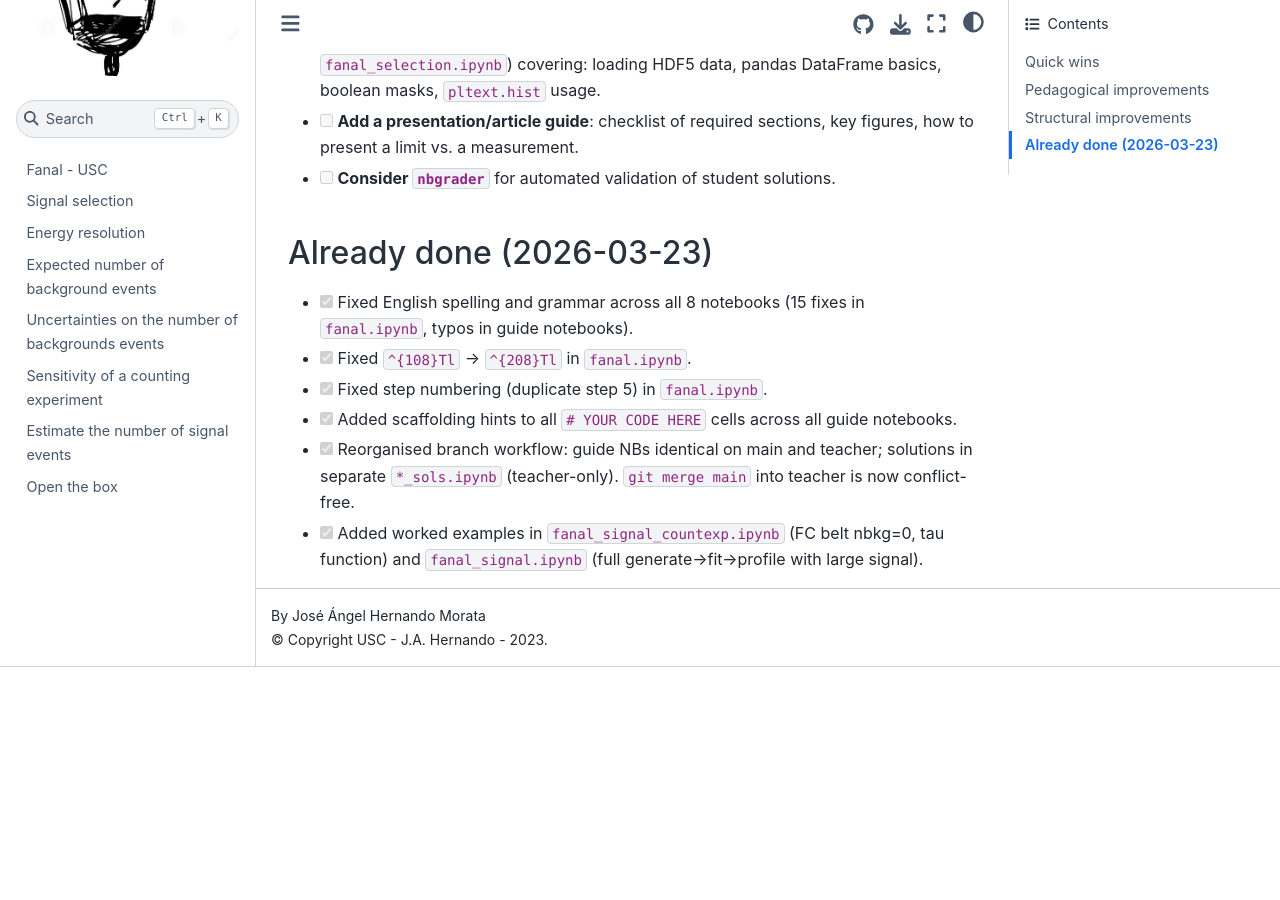
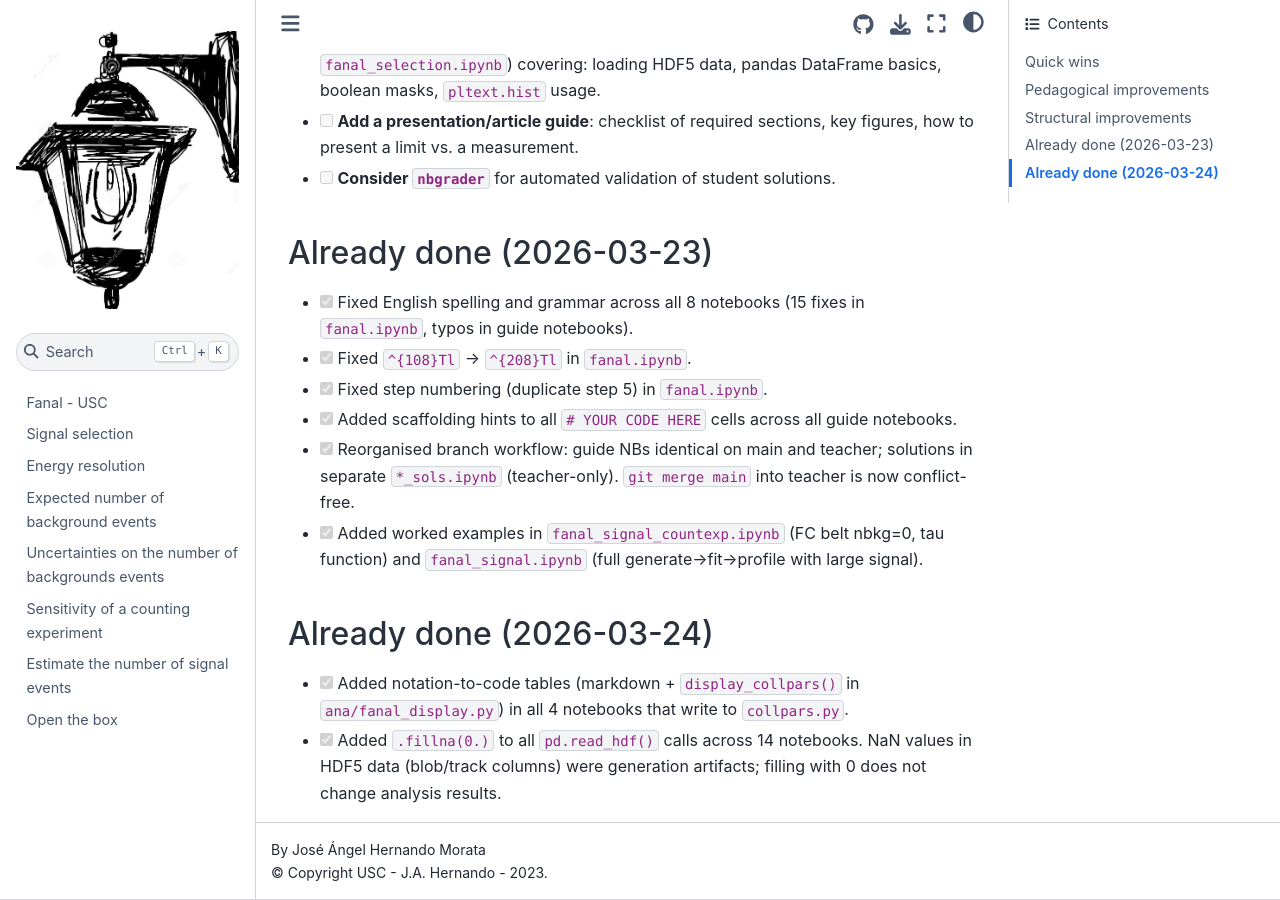
Before and after one commit to jahernando/USC-Fanal-v2, a Jupyter Book: the page built from FANAL_IMPROVEMENTS.md, in a window 1280 px wide and 900 px high, scrolled down 1034 px. Built offline with Jupyter Book 1.0.4 settings and Sphinx 7.4.7 and the Sphinx Book theme 1.1.4, drawn with Linux system fonts in a browser that asks for light colours; pages that are not in the unit, such as notebooks, are missing from menus; before the commit the page ends 1701 px from its top, so only the background shows below that.

Commit message:
docs: update FANAL_IMPROVEMENTS.md with 2026-03-24 completed tasks
Co-Authored-By: Claude Opus 4.6 (1M context) <noreply@anthropic.com>

```diff
--- a/FANAL_IMPROVEMENTS.md
+++ b/FANAL_IMPROVEMENTS.md
@@ -30,3 +30,8 @@ Review of the student-facing notebooks (main branch) with proposed improvements.
 - [x] Added scaffolding hints to all `# YOUR CODE HERE` cells across all guide notebooks.
 - [x] Reorganised branch workflow: guide NBs identical on main and teacher; solutions in separate `*_sols.ipynb` (teacher-only). `git merge main` into teacher is now conflict-free.
 - [x] Added worked examples in `fanal_signal_countexp.ipynb` (FC belt nbkg=0, tau function) and `fanal_signal.ipynb` (full generate→fit→profile with large signal).
+
+## Already done (2026-03-24)
+
+- [x] Added notation-to-code tables (markdown + `display_collpars()` in `ana/fanal_display.py`) in all 4 notebooks that write to `collpars.py`.
+- [x] Added `.fillna(0.)` to all `pd.read_hdf()` calls across 14 notebooks. NaN values in HDF5 data (blob/track columns) were generation artifacts; filling with 0 does not change analysis results.
```
